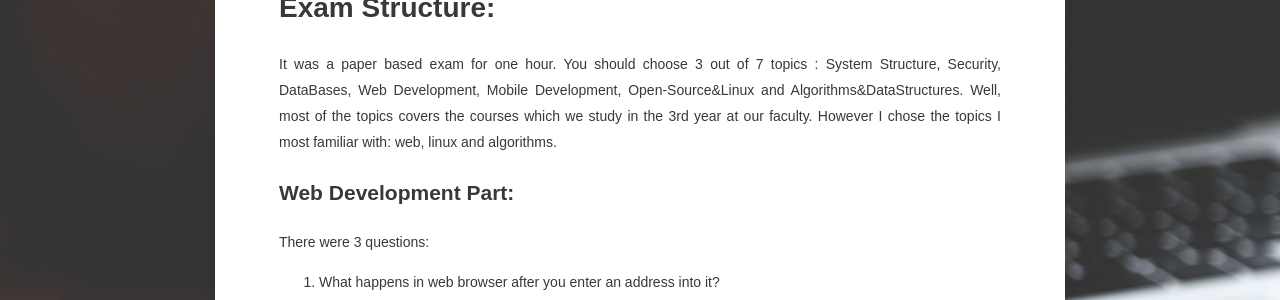
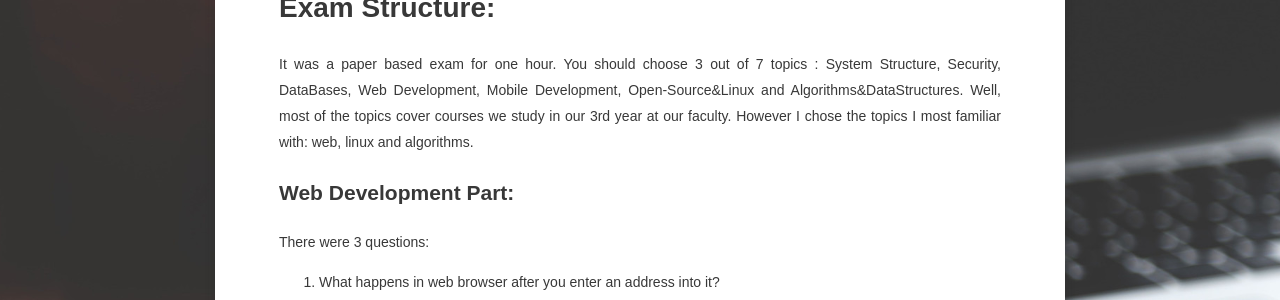
Before and after one commit to HazemSamir/HazemSamir.github.io, a Jekyll site: the page built from _posts/2016-05-17-espace-intern-exam.md, in a window 1280 px wide. Shown: the part 1088-1388 px from the top of the page. Built offline with Jekyll 4.4.1, drawn with Linux system fonts in a browser that asks for light colours; some web fonts are replaced; comment, search, counter and statistics services are not loaded.

Commit message:
rewrite statements in esapce intern

```diff
--- a/_posts/2016-05-17-espace-intern-exam.md
+++ b/_posts/2016-05-17-espace-intern-exam.md
@@ -19,7 +19,7 @@ So the first impression about the company office was nice. I only went to two te
 
 # Exam Structure:
 
-It was a paper based exam for one hour. You should choose 3 out of 7 topics : System Structure, Security, DataBases, Web Development, Mobile Development, Open-Source&Linux and Algorithms&DataStructures. Well, most of the topics covers the courses which we study in the 3rd year at our faculty. However I chose the topics I most familiar with: web, linux and algorithms.
+It was a paper based exam for one hour. You should choose 3 out of 7 topics : System Structure, Security, DataBases, Web Development, Mobile Development, Open-Source&Linux and Algorithms&DataStructures. Well, most of the topics cover courses we study in our 3rd year at our faculty. However I chose the topics I most familiar with: web, linux and algorithms.
 
 
 ## Web Development Part:
```
